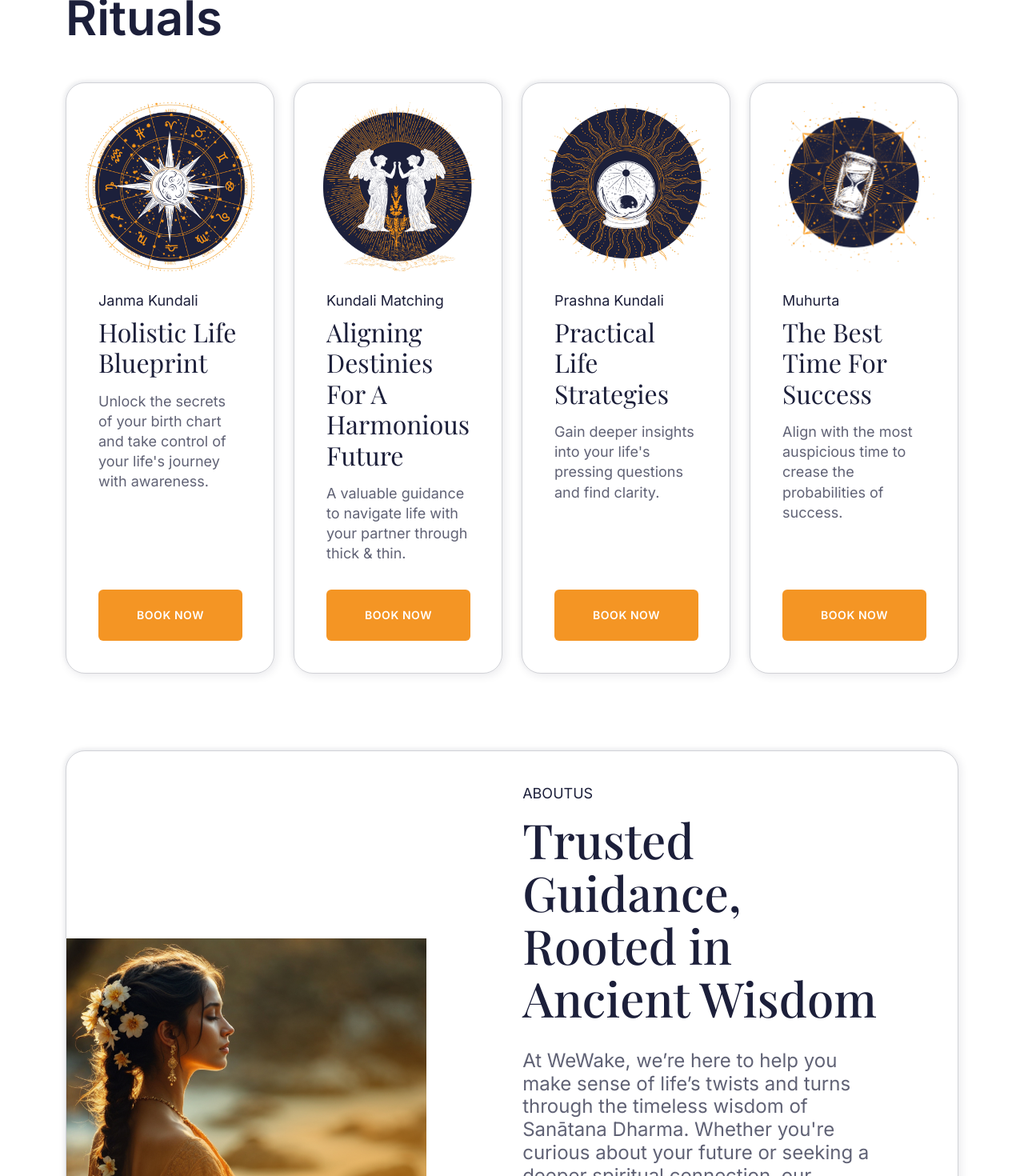
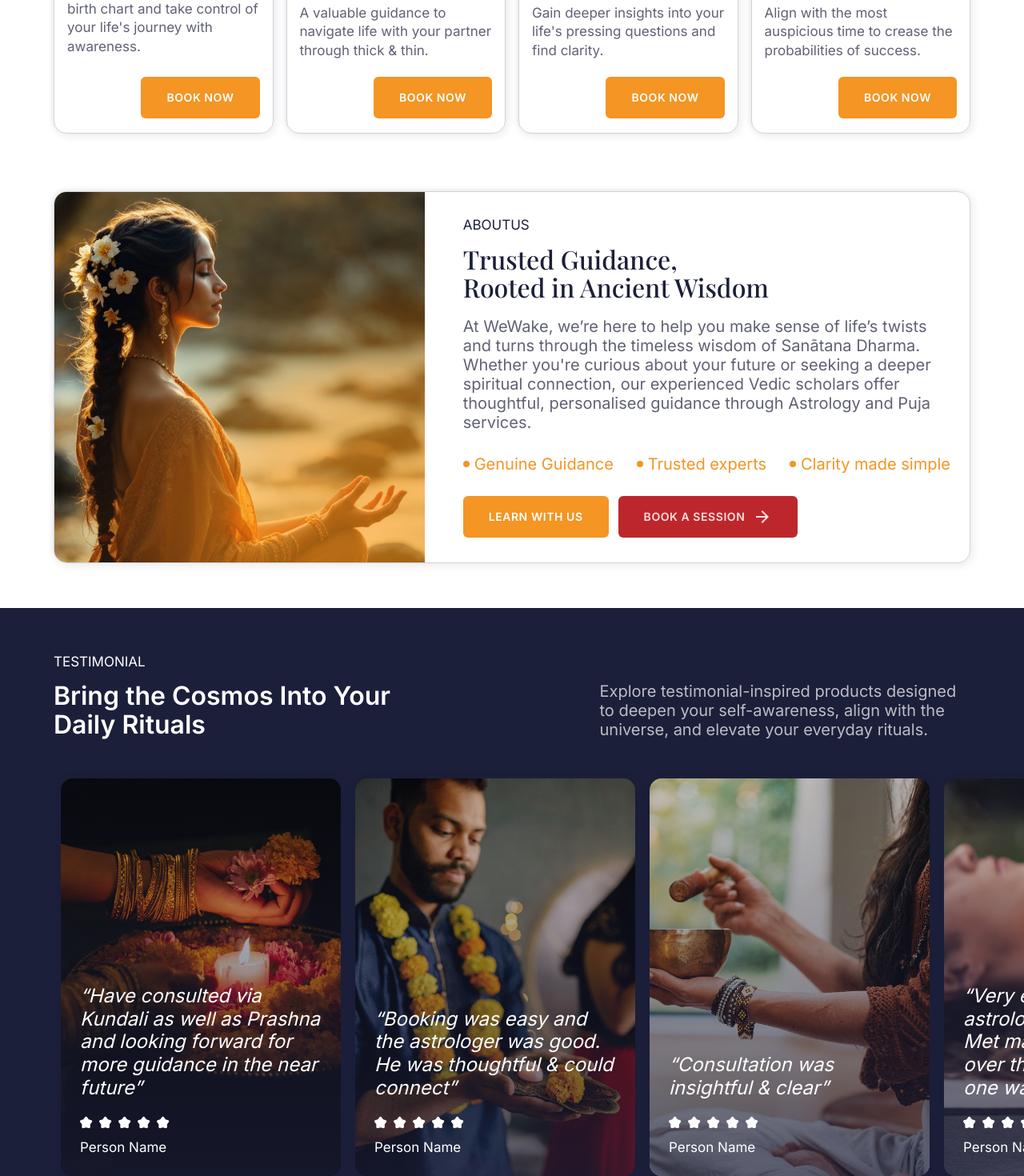
Before and after one commit to mitulscaletech/astrology-app, a Next.js app: page / in a window 1280 px wide. Shown: the part 1240-2710 px from the top of the page at 80% size. Built offline with nearby package versions, Linux system fonts and the light colour scheme; no server answers.

Commit message:
laptop responsive home page design

```diff
--- a/src/app/globals.css
+++ b/src/app/globals.css
@@ -56,5 +56,5 @@ a,button {
   transition: all 0.24s ease-in-out;
 }
 .common-section {
-  @apply py-10 md:py-12 lg:py-14 xl:py-20
+  @apply py-10 md:py-12 lg:py-14 2xl:py-16 3xl:py-20
 }
--- a/src/components/home/about-us.tsx
+++ b/src/components/home/about-us.tsx
@@ -12,17 +12,17 @@ const AboutUs = () => {
   return (
     <section className="common-section sm:pt-2 md:pt-4">
       <div className="container">
-        <div className="rounded-3xl overflow-hidden border border-secondary/20 shadow-card">
+        <div className="rounded-lg xl:rounded-2xl 2xl:rounded-3xl overflow-hidden border border-secondary/20 shadow-card">
           <Grid className="justify-between items-center">
             <Grid.Col className="md:w-5/12">
               <Image src={aboutImg} alt="About Us" className="w-full aspect-square object-contain" />
             </Grid.Col>
             <Grid.Col className="md:w-7/12">
-              <div className="py-10 px-24">
+              <div className="py-6 px-4 md:px-6 xl:px-6 2xl:px-10 3xl:px-20 4xl:px-24">
                 <Typography variant="h2" size="p" className="mb-3" isTitle>
                   AboutUs
                 </Typography>
-                <Typography variant="h3" size="h3" className="mb-8 font-head font-medium">
+                <Typography variant="h3" size="h3" className="mb-4 md:mb-5 2xl:mb-6 4xl:mb-8 font-head font-medium">
                   Trusted Guidance, <br /> Rooted in Ancient Wisdom
                 </Typography>
                 <Typography variant="p" size="h6" className="mb-0 text-secondary/70">
@@ -31,27 +31,27 @@ const AboutUs = () => {
                   connection, our experienced Vedic scholars offer thoughtful, personalised guidance through Astrology
                   and Puja services.
                 </Typography>
-                <div className="flex gap-3 mt-4 md:mt-5 lg:mt-6 xl:mt-12 text-highlight justify-between">
+                <div className="flex gap-3 my-4 md:my-5 lg:my-6 xl:my-7 2xl:my-10 3xl:my-12 text-highlight justify-between">
                   <Typography
                     size="h6"
-                    className="flex items-center gap-1.5 xl:gap-2 before:content-[''] before:size-3 before:bg-highlight before:rounded-full"
+                    className="flex items-center gap-1.5 2xl:gap-2 before:content-[''] before:size-2 2xl:before:size-3 before:bg-highlight before:rounded-full"
                   >
                     Genuine Guidance
                   </Typography>
                   <Typography
                     size="h6"
-                    className="flex items-center gap-1.5 xl:gap-2 before:content-[''] before:size-3 before:bg-highlight before:rounded-full"
+                    className="flex items-center gap-1.5 2xl:gap-2 before:content-[''] before:size-2 2xl:before:size-3 before:bg-highlight before:rounded-full"
                   >
                     Trusted experts
                   </Typography>
                   <Typography
                     size="h6"
-                    className="flex items-center gap-1.5 xl:gap-2 before:content-[''] before:size-3 before:bg-highlight before:rounded-full"
+                    className="flex items-center gap-1.5 2xl:gap-2 before:content-[''] before:size-2 2xl:before:size-3 before:bg-highlight before:rounded-full"
                   >
                     Clarity made simple
                   </Typography>
                 </div>
-                <div className="flex gap-3 mt-4 md:mt-5 lg:mt-6 xl:mt-12">
+                <div className="flex gap-3">
                   <Button asChild variant="highlight">
                     <Link href="/">Learn with Us</Link>
                   </Button>
--- a/src/components/home/astrology.tsx
+++ b/src/components/home/astrology.tsx
@@ -61,19 +61,19 @@ const Astrology = () => {
             </Typography>
           </Grid.Col>
         </Grid>
-        <Grid className="mt-12">
+        <Grid className="mt-12" size="md">
           {ASTROLOGY_DATA?.map((astrology) => {
             return (
               <Grid.Col key={astrology?.tag} className="md:w-3/12">
-                <div className="flex flex-col p-6 border border-secondary/20 rounded-3xl shadow-card min-h-full">
-                  <div className="mb-6">
+                <div className="flex flex-col p-2 md:p-2 lg:p-2 xl:p-2.5 2xl:p-3 4xl:p-6 border border-secondary/20 rounded-lg xl:rounded-2xl 2xl:rounded-3xl shadow-card min-h-full">
+                  <div className="mb-3 md:mb-3.5 xl:mb-4 3xl:mb-6">
                     <Image
                       src={astrology?.image}
                       alt={astrology?.tag}
                       className="w-full aspect-square object-contain"
                     />
                   </div>
-                  <div className="px-4 pb-4 grow flex flex-col">
+                  <div className="px-1.5 3xl:px-3 4xl:px-4 pb-2 4xl:pb-4 grow flex flex-col">
                     <Typography variant="p" size="p" className="mb-2">
                       {astrology?.tag}
                     </Typography>
@@ -84,7 +84,7 @@ const Astrology = () => {
                       {astrology?.description}
                     </Typography>
                     <div className="text-end mt-auto">
-                      <Button asChild variant="highlight" className="mt-4 md:mt-5 lg:mt-6 xl:mt-8">
+                      <Button asChild variant="highlight" className="mt-4 md:mt-5 xl:mt-5 2xl:mt-6 3xl:mt-8">
                         <Link href="/">BOOK NOW</Link>
                       </Button>
                     </div>
--- a/src/components/home/home-banner.tsx
+++ b/src/components/home/home-banner.tsx
@@ -11,7 +11,7 @@ const HomeBanner = () => {
   return (
     <section>
       <div className="container">
-        <div className="flex items-center relative rounded-3xl min-h-[626px] p-20 overflow-hidden text-accent-white">
+        <div className="flex items-center relative px-4 md:px-20 lg:px-12 3xl:px-20 rounded-3xl min-h-112 xl:min-h-128 2xl:min-h-144 3xl:min-h-[626px] overflow-hidden text-accent-white">
           <Image src={banner} alt="home-banner" className="absolute size-full inset-0 object-cover" />
           <Grid>
             <Grid.Col className="md:w-7/12">
--- a/src/components/home/learn.tsx
+++ b/src/components/home/learn.tsx
@@ -63,7 +63,7 @@ const Learn = () => {
           {LEARN_DATA?.map((astrology) => {
             return (
               <Grid.Col key={astrology?.date} className="md:w-4/12">
-                <div className="flex flex-col border border-secondary/20 rounded-3xl shadow-card min-h-full overflow-hidden">
+                <div className="flex flex-col border border-secondary/20 rounded-lg xl:rounded-2xl 2xl:rounded-3xl shadow-card min-h-full overflow-hidden">
                   <div>
                     <Image
                       src={astrology?.image}
--- a/src/components/home/testimonials.tsx
+++ b/src/components/home/testimonials.tsx
@@ -49,7 +49,7 @@ const Testimonials = () => {
     arrows: false,
     // autoplay: true,
     infinite: false,
-    slidesToShow: 3,
+    slidesToShow: 2,
     variableWidth: true
     // speed: 1000,
     // autoplaySpeed: 4000
@@ -75,14 +75,14 @@ const Testimonials = () => {
         </Grid>
         <SlickSlider settings={settings} className="testimonial-slider py-8 lg:py-10 xl:py-12">
           {testimonial_DATA.map((testimonial) => (
-            <div key={testimonial.title} className="px-3">
-              <div className="w-[532px] flex flex-col border border-secondary/20 rounded-3xl shadow-card min-h-full relative overflow-hidden">
+            <div key={testimonial.title} className="px-2 md:px-2 2xl:px-2.5 3xl:px-3">
+              <div className="w-72 lg:w-80 xl:w-88 2xl:w-96 3xl:w-112 4xl:w-128 flex flex-col border border-secondary/20 rounded-lg xl:rounded-2xl 2xl:rounded-3xl shadow-card min-h-full relative overflow-hidden">
                 <Image
                   src={testimonial?.image}
                   alt={testimonial?.name}
                   className="w-full aspect-[563/801] object-cover"
                 />
-                <div className="absolute size-full flex flex-col justify-end p-4 md:p-4 lg:p-6 xl:p-8 grow top-0 bg-gradient-to-b from-secondary/20 to-secondary/70 z-2">
+                <div className="absolute size-full flex flex-col justify-end p-4 md:p-4 lg:p-6 2xl:p-8 grow top-0 bg-gradient-to-b from-secondary/20 to-secondary/70 z-2">
                   <Typography variant="h4" size="h5" className="mb-4 xl:mb-5 italic">
                     {testimonial?.title}
                   </Typography>
--- a/src/components/ui/accordion.tsx
+++ b/src/components/ui/accordion.tsx
@@ -26,7 +26,7 @@ const AccordionTrigger = React.forwardRef<
     <AccordionPrimitive.Trigger
       ref={ref}
       className={cn(
-        "group flex w-full items-center justify-between py-3 md:py-4 lg:py-4 xl:py-6 font-semibold transition-all text-start data-[state=open]:text-primary",
+        "group flex gap-2 w-full items-center justify-between py-3 md:py-4 lg:py-4 2xl:py-5 3xl:py-6 font-semibold transition-all text-start data-[state=open]:text-primary",
         className
       )}
       {...props}
@@ -34,7 +34,7 @@ const AccordionTrigger = React.forwardRef<
       <Typography variant="span" size="h5">
         {children}
       </Typography>
-      <span className="ml-2 size-4 md:size-6 xl:size-10 transition-transform duration-200 group-data-[state=open]:rotate-180">
+      <span className="size-5 md:size-6 xl:size-8 2xl:size-10 transition-transform duration-200 group-data-[state=open]:rotate-180">
         <IconArrowDownward />
       </span>
     </AccordionPrimitive.Trigger>
--- a/src/components/ui/button.tsx
+++ b/src/components/ui/button.tsx
@@ -19,9 +19,9 @@ const buttonVariants = cva(
         link: "text-primary underline-offset-4 hover:underline"
       },
       size: {
-        default: "h-16 px-12 py-2",
+        default: "h-12 xl:h-13 2xl:h-15 4xl:h-16 px-6 md:px-7 lg:px-8 2xl:px-12 py-2",
         sm: "h-12 text-xs rounded-md px-3",
-        lg: "h-20 text-md font-semibold rounded-md px-8 ",
+        lg: "h-14 xl:h-15 2xl:h-16 3xl:h-18 4xl:h-20 text-md font-semibold rounded-md px-7 md:px-8 lg:px-10 2xl:px-12",
         icon: "h-7 w-7 p-1"
       }
     },
--- a/src/components/ui/typography.tsx
+++ b/src/components/ui/typography.tsx
@@ -13,16 +13,16 @@ interface TypographyProps<T extends React.ElementType = "p"> {
 }
 
 const sizeClasses: Record<Size, string> = {
-  h1: "text-2xl md:text-3xl lg:text-5xl xl:text-7.5xl !leading-[1.1]", // 84
-  h2: "text-2xl md:text-3xl lg:text-5xl xl:text-7xl !leading-[1.1]", // 72
-  h3: "text-2xl md:text-3xl lg:text-5xl xl:text-6xl !leading-[1.1]", // 60
-  h4: "text-2xl md:text-3xl lg:text-5xl xl:text-5xl !leading-[1.1]", // 48
-  h5: "text-2xl md:text-3xl lg:text-5xl xl:text-3.5xl !leading-[1.2]", // 32
-  h6: "text-2xl md:text-3xl lg:text-5xl xl:text-2xl !leading-[1.2]", // 24
-  p: "text-2xl md:text-3xl lg:text-5xl xl:text-lg !leading-[1.4]", // 18
-  base: "text-2xl md:text-3xl lg:text-5xl xl:text-base !leading-[1.4]", // 16
-  small: "text-2xl md:text-3xl lg:text-5xl xl:text-small !leading-[1.4]", // 14
-  xs: "text-2xl md:text-3xl lg:text-5xl xl:text-xs !leading-[1.4]" // 12
+  h1: "text-3xl md:text-3.5xl lg:text-4xl xl:text-5xl 2xl:text-6xl 3xl:text-7xl 4xl:text-7.5xl !leading-[1.1]", // 84
+  h2: "text-2xl md:text-3xl lg:text-3.5xl xl:text-4xl 2xl:text-5xl 3xl:text-6xl 4xl:text-7xl !leading-[1.1]", // 72
+  h3: "text-xl md:text-2xl lg:text-3xl xl:text-3.5xl 2xl:text-4xl 3xl:text-5xl 4xl:text-6xl !leading-[1.1]", // 60
+  h4: "text-lg md:text-xl lg:text-2xl xl:text-3xl 2xl:3.5xl 3xl:text-4xl 4xl:text-5xl !leading-[1.1]", // 48
+  h5: "text-md md:text-lg lg:text-xl xl:text-2xl 2xl:text-2.5xl 3xl:text-3xl 4xl:text-3.5xl !leading-[1.2]", // 32
+  h6: "text-base md:text-md lg:text-lg xl:text-xl 2xl:text-1.5xl 3xl:text-2xl 4xl:text-2xl !leading-[1.2]", // 24
+  p: "text-small md:text-base lg:text-base xl:text-md 2xl:text-md 3xl:text-lg 4xl:text-lg !leading-[1.4]", // 18
+  base: "text-sm md:text-small lg:text-small xl:text-small 2xl:text-base 3xl:text-base 4xl:text-base !leading-[1.4]", // 16
+  small: "text-xs md:text-xSmall lg:text-xSmall xl:text-xSmall 2xl:text-sm 3xl:text-sm 4xl:text-sm !leading-[1.4]", // 14
+  xs: "text-xs md:text-xs lg:text-xs xl:text-xs 2xl:text-xs 3xl:text-xs 4xl:text-xs !leading-[1.4]" // 12
 };
 
 const Typography = <T extends React.ElementType = "p">({
--- a/tailwind.config.ts
+++ b/tailwind.config.ts
@@ -15,8 +15,9 @@ const config: Config = {
       md: "768px",
       lg: "992px",
       xl: "1200px",
-      xxl: "1400px",
-      xxxl: "1800px"
+      "2xl": "1440px",
+      "3xl": "1620px",
+      "4xl": "1800px"
     },
     container: {
       center: true,
@@ -79,8 +80,22 @@ const config: Config = {
     },
     extend: {
       fontSize: {
+        xSmall: "13px",
+        small: "15px",
+        md: "17px",
+        "1.5xl": "22px",
+        "2.5xl": "28px",
         "7.5xl": "84px",
         "3.5xl": "32px"
+      },
+      spacing: {
+        13: '3.25rem', // 52px
+        15: '3.75rem', // 60px
+        18: '4.5rem', // 72px
+        88: '22rem', // 352px
+        112: '28rem', // 448px
+        128: '32rem', // 512px
+        144: '36rem' // 576px
       },
       zIndex: {
         1: "1",
@@ -167,12 +182,15 @@ const config: Config = {
             maxWidth: "960px"
           },
           "@screen xl": {
-            maxWidth: "1140px"
+            maxWidth: "1170px"
           },
-          "@screen xxl": {
+          "@screen 2xl": {
             maxWidth: "1320px"
           },
-          "@screen xxxl": {
+          "@screen 3xl": {
+            maxWidth: "1580px"
+          },
+          "@screen 4xl": {
             maxWidth: "1752px"
           }
         }
```
Also changed, not shown: src/components/header.tsx (+10 -7 lines).
